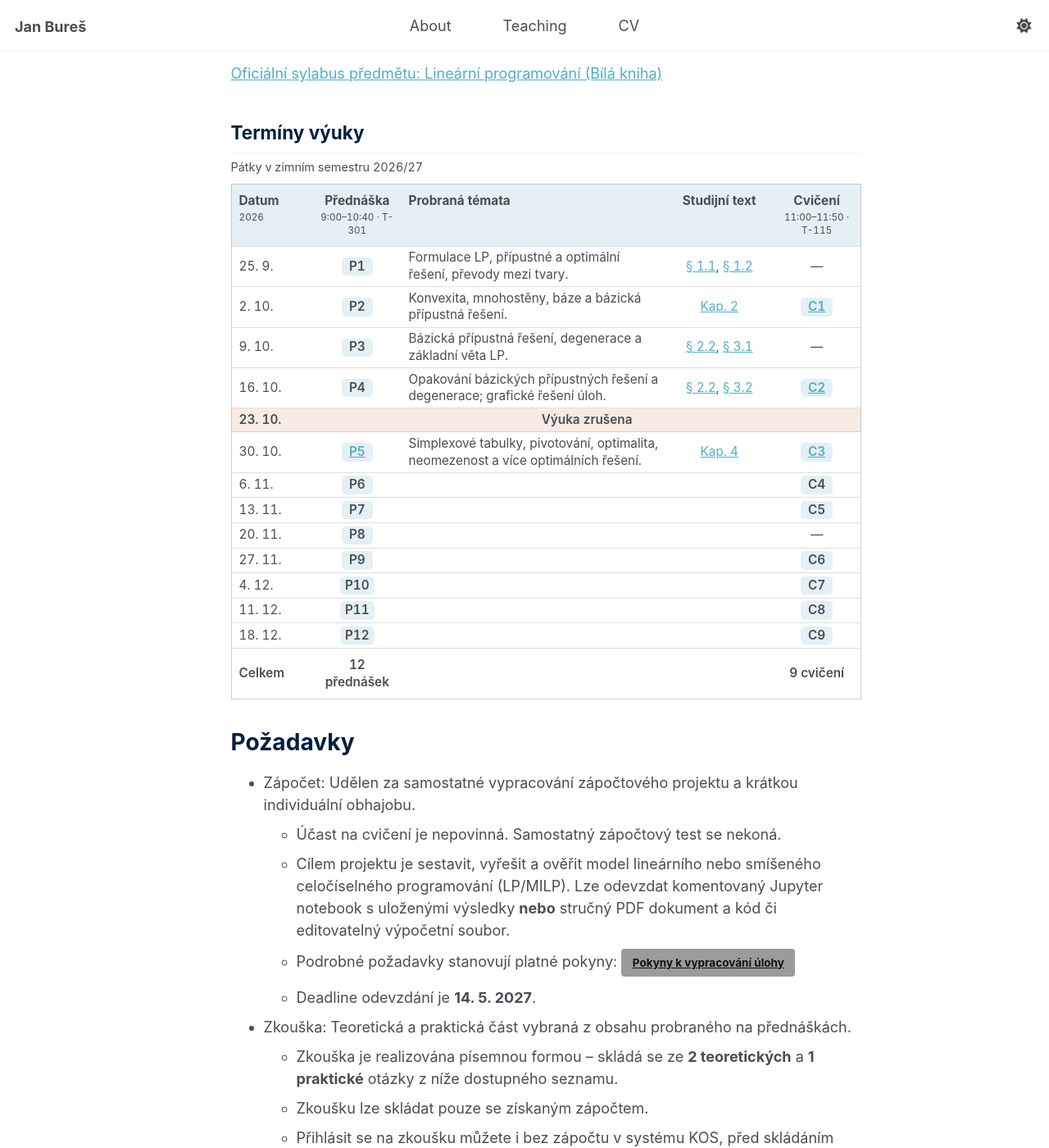
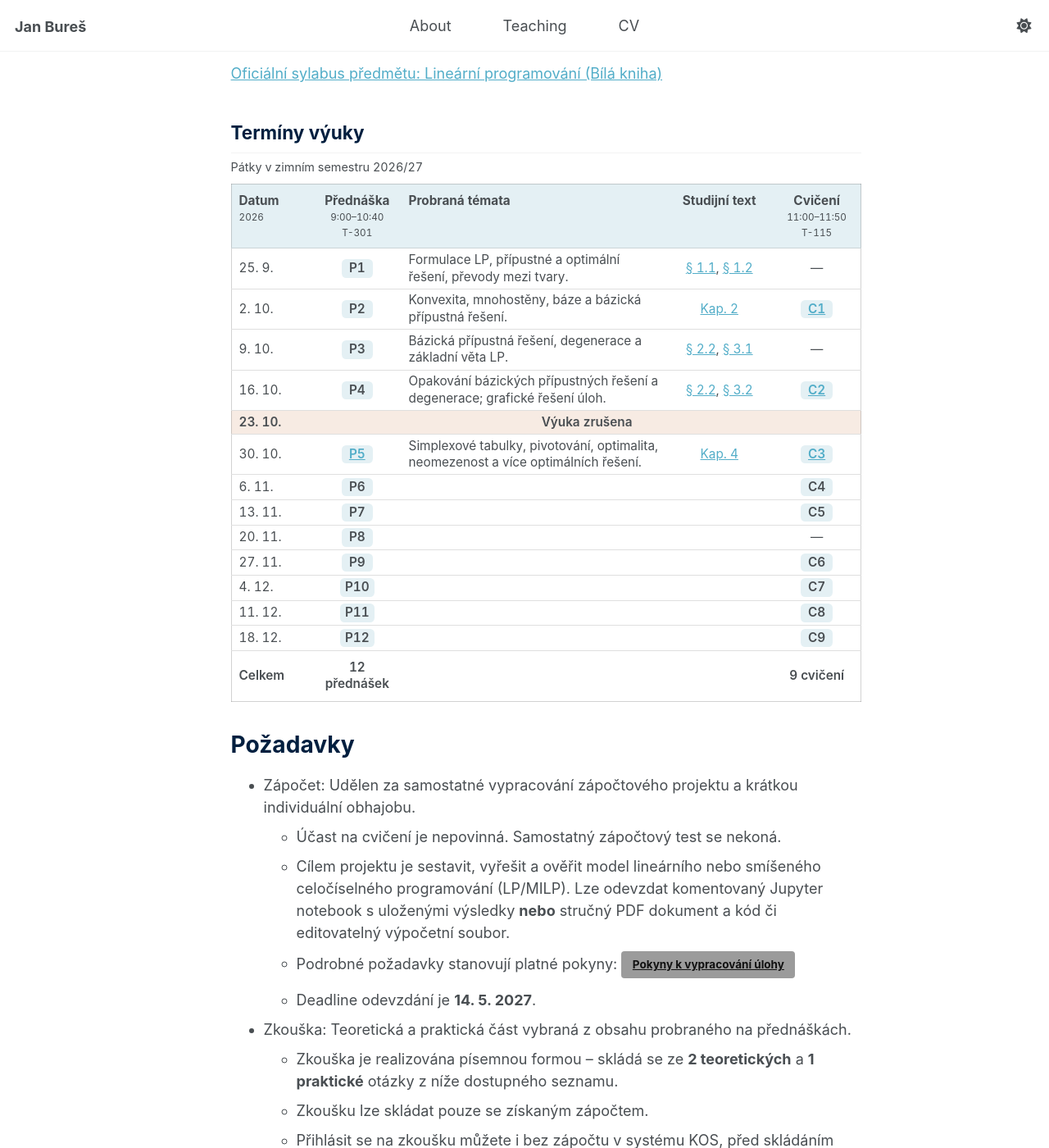
Before and after one commit to buresjan/buresjan.github.io, a Jekyll site: the page built from _teaching/01lip.md, in a window 1280 px wide and 1400 px high, scrolled down 258 px. Shown: the whole window at 82% size. Built offline with Jekyll 4.4.1, drawn with Linux system fonts in a browser that asks for light colours.

Commit message:
Align lecture and exercise times and room lines

```diff
--- a/_teaching/01lip.md
+++ b/_teaching/01lip.md
@@ -24,7 +24,7 @@ lang: cs
   <table>
     <caption>Pátky v zimním semestru 2026/27</caption>
     <thead>
-      <tr><th scope="col">Datum<small>2026</small></th><th scope="col">Přednáška<small>9:00–10:40 · T-301</small></th><th scope="col" class="lp-topics">Probraná témata</th><th scope="col" class="lp-textbook">Studijní text</th><th scope="col">Cvičení<small>11:00–11:50 · T-115</small></th></tr>
+      <tr><th scope="col">Datum<small>2026</small></th><th scope="col">Přednáška<small class="lp-time">9:00–10:40</small><small class="lp-room">T-301</small></th><th scope="col" class="lp-topics">Probraná témata</th><th scope="col" class="lp-textbook">Studijní text</th><th scope="col">Cvičení<small class="lp-time">11:00–11:50</small><small class="lp-room">T-115</small></th></tr>
     </thead>
     <tbody>
       <tr><th scope="row">25. 9.</th><td><span class="lp-session">P1</span></td><td class="lp-topics">Formulace LP, přípustné a optimální řešení, převody mezi tvary.</td><td class="lp-textbook"><a href="{{ '/files/01LIP.pdf' | relative_url }}#nameddest=section.1.1" aria-label="Studijní text: § 1.1">§ 1.1</a>, <a href="{{ '/files/01LIP.pdf' | relative_url }}#nameddest=section.1.2" aria-label="Studijní text: § 1.2">§ 1.2</a></td><td><span aria-label="Cvičení se nekoná">—</span></td></tr>
```
Also changed, not shown: other parts of _teaching/01lip.md (+1 -0 lines).
